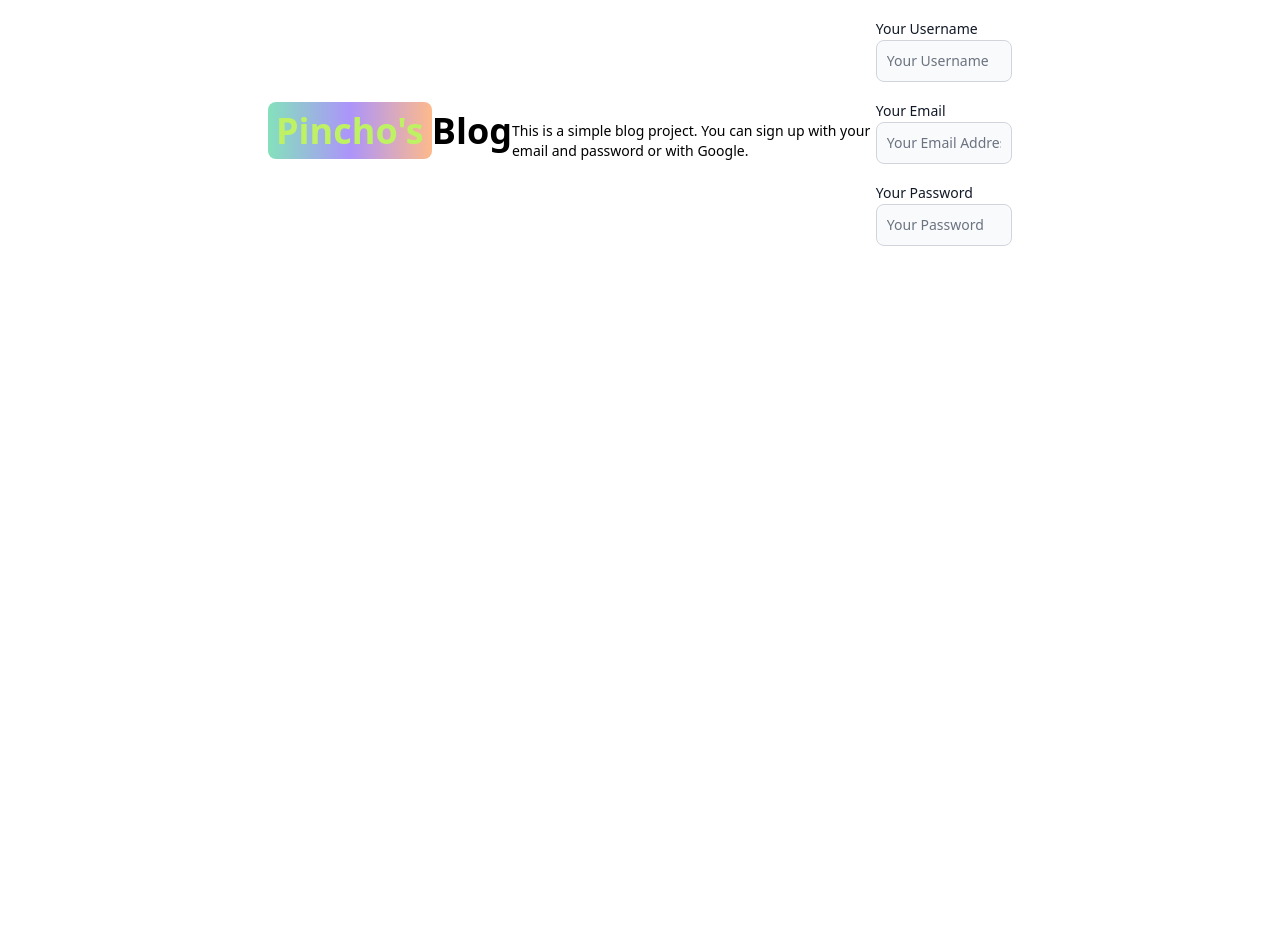
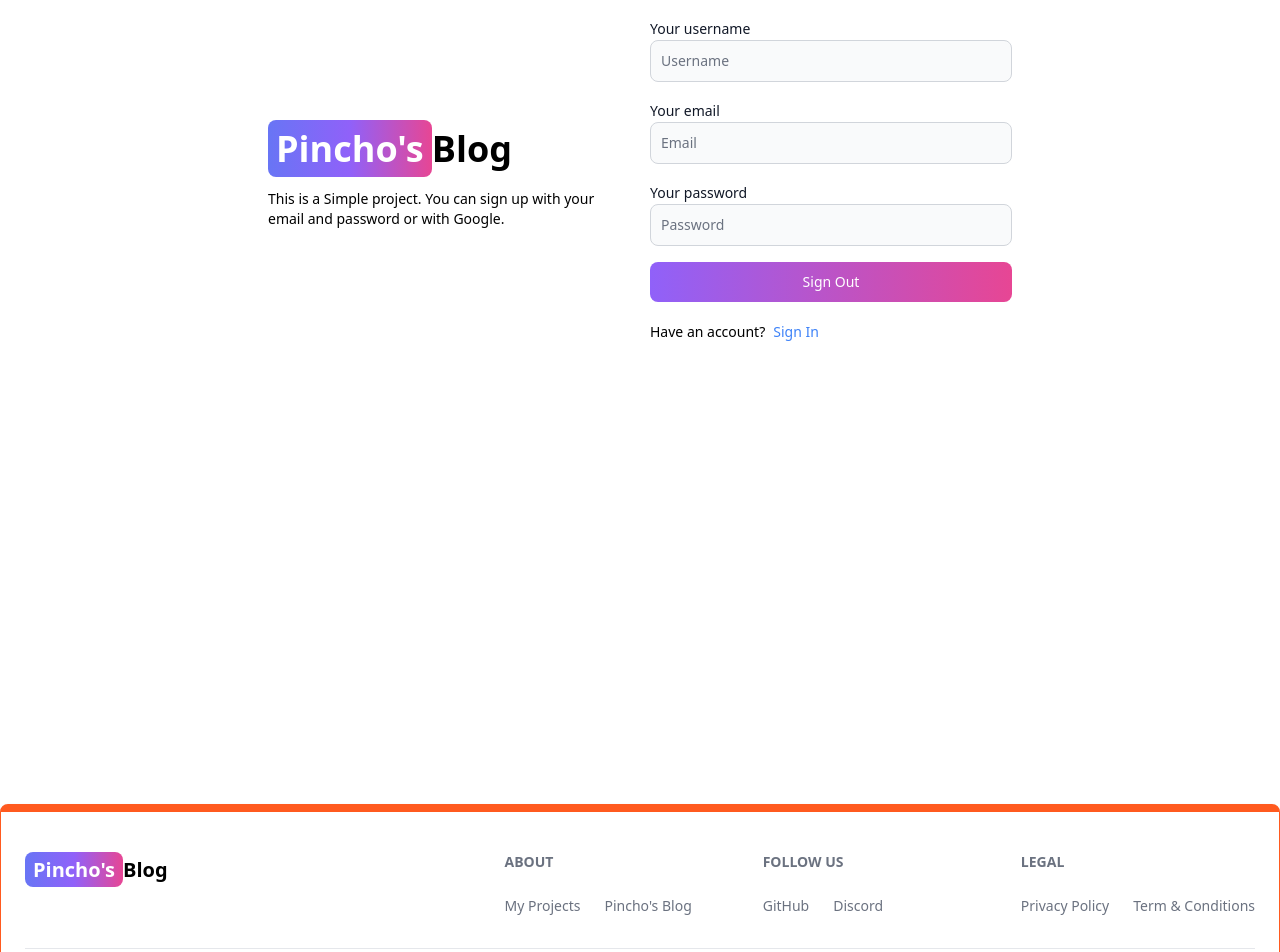
Before and after one commit to drxcy/Mern-App-using-Tailwindcss, a React (Vite) app in the folder client/: page /sign-out in a window 1280 px wide. Shown: the part 140-1092 px from the top of the page. Before the commit the page ends 944 px from the top, so only its background shows below. Built offline with nearby package versions, Linux system fonts and the light colour scheme.

Commit message:
Add functianilty to Signout Page and Create Dynamic Footer

```diff
--- a/client/src/App.jsx
+++ b/client/src/App.jsx
@@ -6,6 +6,7 @@ import SignOut from './pages/SignOut';
 import Dashboard from './pages/Dashboard';
 import Projects from './pages/Projects';
 import Header from './components/Header';
+import FooterComp from './components/Footer';
 export default function App() {
   return (
     <BrowserRouter>
@@ -19,6 +20,7 @@ export default function App() {
         <Route path='/projects' element={<Projects />} />
 
       </Routes>
+      <FooterComp/>
     </BrowserRouter>
   )
 }
--- /dev/null
+++ b/client/src/components/Footer.jsx
@@ -0,0 +1,94 @@
+import { Footer } from "flowbite-react";
+import { Link } from "react-router-dom";
+import {BsFacebook,BsInstagram,BsGoogle,BsTwitter,BsLinkedin,BsGithub}from "react-icons/bs";
+export default function FooterComp() {
+  return (
+    <Footer container className="border border-t-8 border-orange-500">
+      <div className='w-full max-w-7xl mx-auto'>
+        <div className='grid w-full justify-between sm:flex md:grid-cols-1'>
+          <div className='mt-5'>
+            <Link
+              to="/"
+              className=" self-center whitespace-nowrap text-lg sm:text-xl font-semibold dark:text-white"
+            >
+              <span className="px-2 py-1 bg-gradient-to-r from-indigo-500 via-purple-500 to-pink-500 rounded-lg text-white">
+                Pincho's
+              </span>
+              Blog
+            </Link>
+          </div>
+          <div className="grid grid-cols-2 gap-8 mt-4 sm:grid-cols-3 sm:gap-6">
+            <div>
+              <Footer.Title title="About" />
+              <Footer.LinkGroup>
+                <Footer.Link
+                  href="#project"
+                  target="_blank"
+                  rel="noopener noreferrer"
+                >
+                  My Projects
+                </Footer.Link>
+                <Footer.Link
+                  href="#project"
+                  target="_blank"
+                  rel="noopener noreferrer"
+                >
+                  Pincho's Blog
+                </Footer.Link>
+              </Footer.LinkGroup>
+            </div>
+            <div>
+              <Footer.Title title="Follow Us" />
+              <Footer.LinkGroup>
+                <Footer.Link
+                  href="#GitHub"
+                  target="_blank"
+                  rel="noopener noreferrer"
+                >
+                  GitHub
+                </Footer.Link>
+                <Footer.Link
+                  href="#Discord"
+                  target="_blank"
+                  rel="noopener noreferrer"
+                >
+                  Discord
+                </Footer.Link>
+              </Footer.LinkGroup>
+            </div>
+            <div>
+              <Footer.Title title="Legal" />
+              <Footer.LinkGroup>
+                <Footer.Link
+                  href="#privacyPolicy"
+                  target="_blank"
+                  rel="noopener noreferrer"
+                >
+                  Privacy Policy
+                </Footer.Link>
+                <Footer.Link
+                  href="#project"
+                  target="_blank"
+                  rel="noopener noreferrer"
+                >
+                  Term &amp; Conditions
+                </Footer.Link>
+              </Footer.LinkGroup>
+            </div>
+          </div>
+        </div>
+        <Footer.Divider/>
+        <div className="w-full sm:flex sm:items-center sm:justify-between">
+         <Footer.Copyright href="#" by="Pincho's Blog" year={new Date().getFullYear()}/>
+        </div>
+        <div className='flex gap-6 sm:mt-0 mt-4 sm:justify-center'>
+          <Footer.Icon href="#" icon={BsFacebook}/>
+          <Footer.Icon href="#" icon={BsGithub}/>
+          <Footer.Icon href="#" icon={BsTwitter}/>
+          <Footer.Icon href="#" icon={BsInstagram}/>
+          <Footer.Icon href="#" icon={BsGoogle}/>
+        </div>
+      </div>
+    </Footer>
+  );
+}
--- a/client/src/pages/SignOut.jsx
+++ b/client/src/pages/SignOut.jsx
@@ -1,58 +1,118 @@
-import { Label, TextInput } from 'flowbite-react'
-import React from 'react'
-import { Link } from 'react-router-dom'
+import { Alert, Button, Label, Spinner, TextInput } from "flowbite-react";
+import { useState } from "react";
+import { Link, useNavigate } from "react-router-dom";
 
 export default function SignOut() {
+  const [formdata, setformdata] = useState({});
+  const [errorMessage, seterrorMessage] = useState(null);
+  const [isLoading, setisLoading] = useState(false);
+  const navigate = useNavigate();
+  const handlerChange = (e) => {
+    setformdata({ ...formdata, [e.target.id]: e.target.value.trim() });
+  };
+  const handlerSubmit = async (e) => {
+    e.preventDefault();
+    if (!formdata.username || !formdata.password || !formdata.email) {
+      return seterrorMessage("All Fields Required to Fill");
+    }
+    try {
+      setisLoading(true);
+      seterrorMessage(null);
+      const res = await fetch("/api/auth/signup", {
+        method: "POST",
+        headers: { "Content-Type": "application/json" },
+        body: JSON.stringify(formdata),
+      });
+      const data = await res.json();
+      if (data.success === false) {
+        return seterrorMessage(data.message);
+      }
+      setisLoading(false);
+      if (res.ok) {
+        navigate("/sign-in");
+      }
+    } catch (err) {
+      seterrorMessage(err.message);
+      setisLoading(false);
+    }
+  };
   return (
-    <div className='min-h-screen mt-20'>
-     <div className="flex p-3 max-w-3xl mx-auto flex-col md:flex-row
-     md:items-center">
+    <div className="min-h-screen mt-20">
+      <div className="flex p-3 max-w-3xl mx-auto flex-col md:flex-row md:items-center gap-5">
         {/* left */}
-      <Link
-        to="/"
-        className="font-bold dark:text-white text-4xl"
-      >
-        <span className="px-2 py-1 bg-gradient-to-r from-green-300 via-indigo-600 via-purple-400 via-pink-300 to-orange-300 rounded-lg text-lime-300">
+        <div className="flex-1">
+          <Link to="/" className="font-bold dark:text-white text-4xl">
+            <span className="px-2 py-1 bg-gradient-to-r from-indigo-500 via-purple-500 to-pink-500 rounded-lg text-white">
               Pincho's
             </span>
             Blog
           </Link>
-      <p className='text-sm mt-5'>
-        This is a simple blog project. You can sign up with your email and
-         password
-        or with Google.
+          <p className="text-sm mt-5">
+            This is a Simple project. You can sign up with your email and
+            password or with Google.
           </p>
-      <div className=""></div>
+        </div>
         {/* right */}
-      <div className="">
-        <form className='flex flex-col gap-4'>
+
+        <div className="flex-1">
+          <form className="flex flex-col gap-4" onSubmit={handlerSubmit}>
             <div>
-        <Label value='Your Username'/>
+              <Label value="Your username" />
               <TextInput
-        id='username'
-        type='text'
-        placeholder='Your Username'
+                type="text"
+                placeholder="Username"
+                id="username"
+                onChange={handlerChange}
               />
             </div>
             <div>
-        <Label value='Your Email'/>
+              <Label value="Your email" />
               <TextInput
-        id='email'
-        type='text'
-        placeholder='Your Email Address'
+                type="email"
+                placeholder="Email"
+                id="email"
+                onChange={handlerChange}
               />
             </div>
             <div>
-        <Label value='Your Password'/>
+              <Label value="Your password" />
               <TextInput
-        id='password'
-        type='text'
-        placeholder='Your Password'
+                type="password"
+                placeholder="Password"
+                id="password"
+                onChange={handlerChange}
               />
             </div>
+            <Button
+              gradientDuoTone="purpleToPink"
+              type="submit"
+              disabled={isLoading}
+            >
+              {isLoading ? (
+                <>
+                  <Spinner size="sm" />
+                  <span className=" pl-3 animate-spin -ml-1 mr-3 h-5 w-5 rounded-full bg-white dark:bg-gray-800">
+                    Loading
+                  </span>
+                </>
+              ) : (
+                "Sign Out"
+              )}
+            </Button>
           </form>
+          <div className="flex gap-2 text-sm mt-5">
+            <span>Have an account?</span>
+            <Link to="/sign-in" className="text-blue-500">
+              Sign In
+            </Link>
+          </div>
+          {errorMessage && (
+            <Alert className="mt-5" color="failure">
+              {errorMessage}
+            </Alert>
+          )}
         </div>
       </div>
     </div>
-  )
+  );
 }
--- a/client/vite.config.js
+++ b/client/vite.config.js
@@ -3,5 +3,13 @@ import react from '@vitejs/plugin-react-swc'
 
 // https://vitejs.dev/config/
 export default defineConfig({
+  server:{
+    proxy: {
+      '/api':{
+        target: 'http://localhost:3000',
+        secure:false,
+      },
+  },
+},
   plugins: [react()],
 })
```
Also changed, not shown: 1 other file (tests, documents, lock files or other folders). Lines whose indentation alone changed are shown as unchanged.
